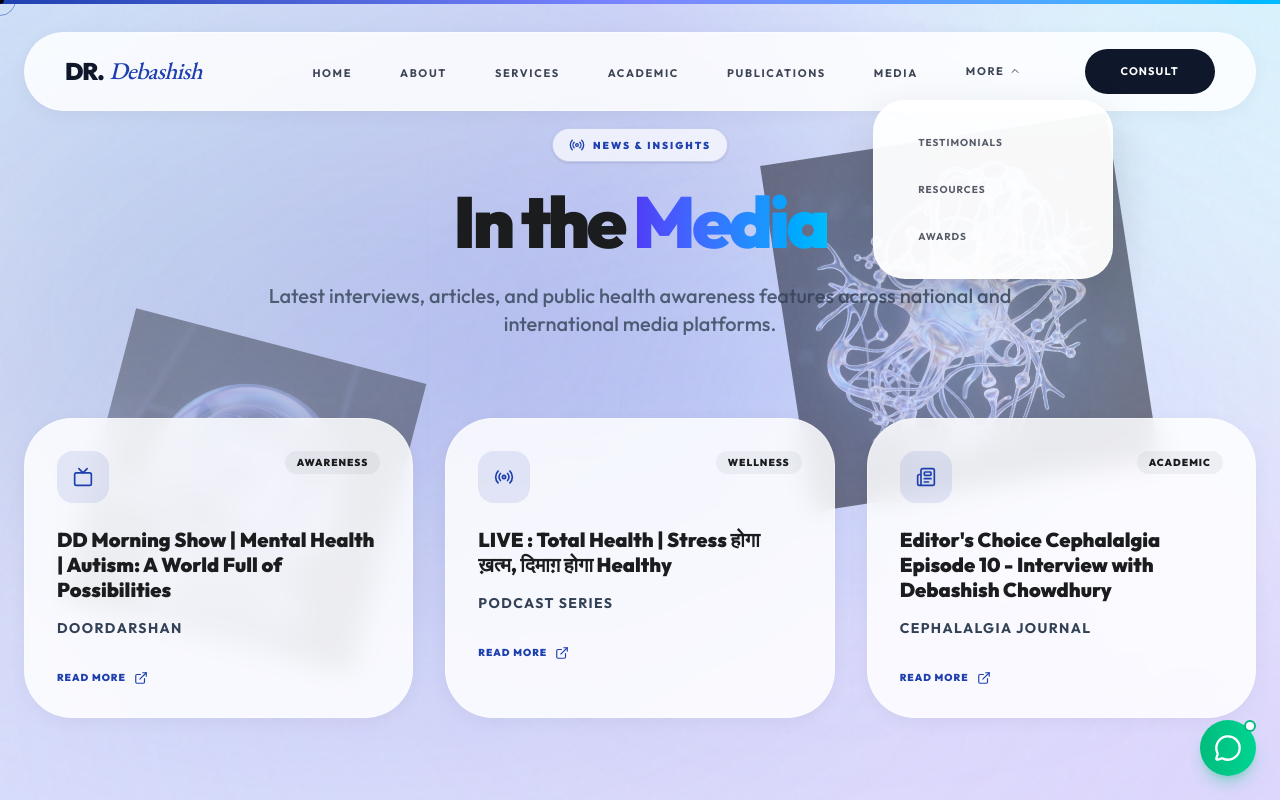
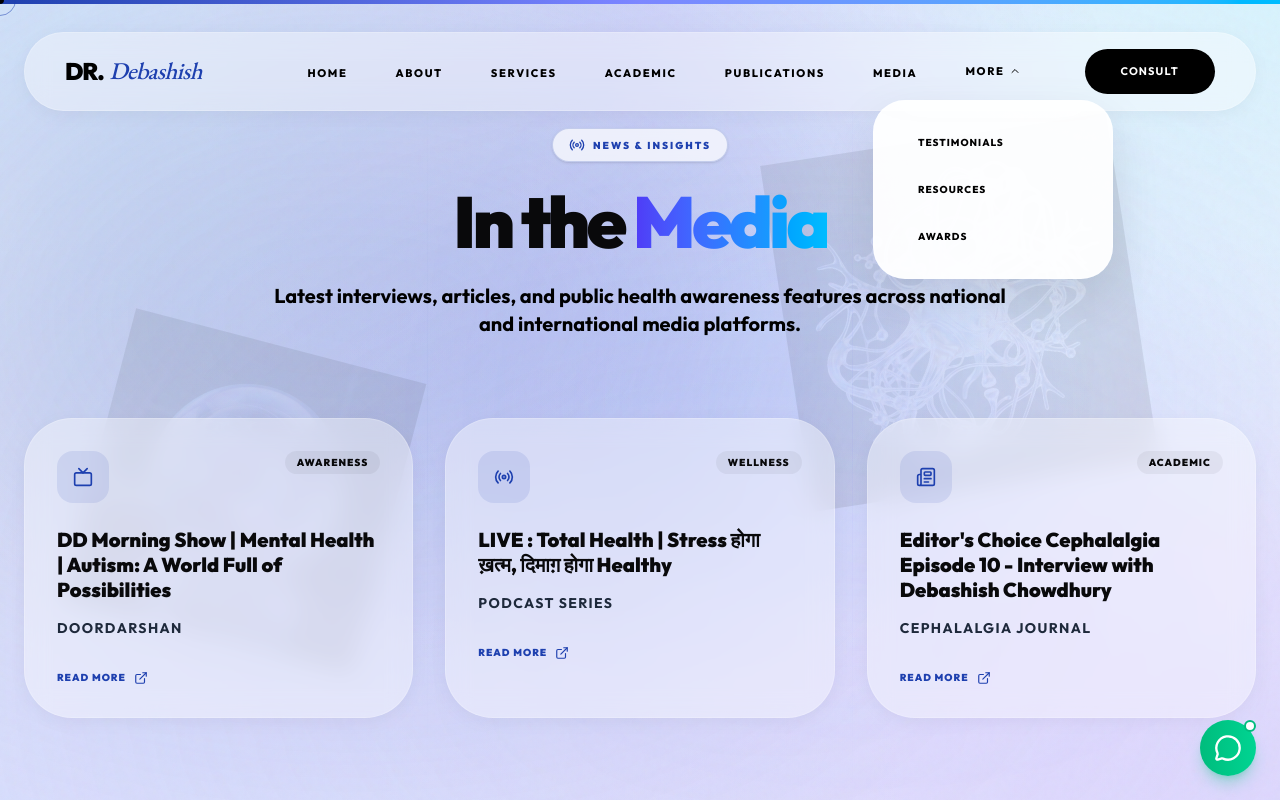
Before and after one commit to RNAHealthTech/DR.-Debashish, a Next.js app: page /media in a window 1280 px wide. Both pictures are taken after a click on the button "MORE". Shown: the top 800 px of the page. Built offline with nearby package versions, Linux system fonts and the light colour scheme.

Commit message:
fixes color

```diff
--- a/src/app/globals.css
+++ b/src/app/globals.css
@@ -2,9 +2,9 @@
 
 :root {
   --background: #FCFCFD;
-  --foreground: #1A1C1E;
-  --primary: #0F172A;
-  --secondary: #334155; /* Darker Slate for better readability */
+  --foreground: #09090B; /* Darker near-black */
+  --primary: #000000; /* Pure black for highest contrast */
+  --secondary: #1E293B; /* Darker Slate for better readability */
   --accent: #1E40AF; /* Deeper Professional Medical Blue */
   --muted: #F8FAFC;
   --card: #FFFFFF;
@@ -74,9 +74,9 @@ body {
 
 @layer utilities {
   .glass {
-    background: rgba(255, 255, 255, 0.85);
+    background: rgba(255, 255, 255, 0.4);
     backdrop-filter: blur(12px);
-    border: 1px solid rgba(255, 255, 255, 0.4);
+    border: 1px solid rgba(255, 255, 255, 0.2);
     box-shadow: 0 4px 20px -2px rgba(0, 0, 0, 0.05);
   }
 
--- a/src/app/media/page.tsx
+++ b/src/app/media/page.tsx
@@ -112,7 +112,7 @@ const MediaPage = () => {
           <h1 className="text-5xl lg:text-7xl font-black tracking-tighter mb-6">
             In the <span className="text-gradient">Media</span>
           </h1>
-          <p className="text-xl text-secondary max-w-3xl mx-auto font-medium opacity-80">
+          <p className="text-xl text-primary font-bold max-w-3xl mx-auto">
             Latest interviews, articles, and public health awareness features across national and international media platforms.
           </p>
         </motion.div>
@@ -125,7 +125,7 @@ const MediaPage = () => {
               initial={{ opacity: 0, scale: 0.95 }}
               animate={{ opacity: 1, scale: 1 }}
               transition={{ delay: i * 0.1 }}
-              className="glass p-8 rounded-[3rem] border border-white/60 shadow-xl group hover:border-accent/40 transition-all hover:shadow-2xl hover:-translate-y-1"
+              className="glass p-8 rounded-[3rem] border border-white/20 shadow-lg group hover:border-accent/40 transition-all hover:shadow-xl hover:-translate-y-1"
             >
               <div className="flex justify-between items-start mb-6">
                 <div className="p-4 bg-accent/10 rounded-2xl text-accent">
@@ -164,7 +164,7 @@ const MediaPage = () => {
                 whileHover={{ y: -10 }}
                 className="relative group cursor-pointer block"
               >
-                <div className="aspect-video bg-primary/5 rounded-[3rem] overflow-hidden border border-white/60 shadow-2xl relative">
+                <div className="aspect-video bg-primary/5 rounded-[3rem] overflow-hidden border border-white/20 shadow-xl relative">
                   <img
                     src={video.thumbnail}
                     alt={video.title}
@@ -210,7 +210,7 @@ const MediaPage = () => {
                 initial={{ opacity: 0, y: 20 }}
                 animate={{ opacity: 1, y: 0 }}
                 transition={{ delay: i * 0.1 }}
-                className="glass p-8 rounded-[2.5rem] border border-white/60 shadow-xl group hover:border-accent/40 transition-all flex flex-col justify-between hover:shadow-2xl hover:-translate-y-1"
+                className="glass p-8 rounded-[2.5rem] border border-white/20 shadow-lg group hover:border-accent/40 transition-all flex flex-col justify-between hover:shadow-xl hover:-translate-y-1"
               >
                 <div>
                   <div className="mb-6">{item.icon}</div>
--- a/src/components/FloatingBlobs.tsx
+++ b/src/components/FloatingBlobs.tsx
@@ -66,7 +66,7 @@ const FloatingBlobs = () => {
           repeat: Infinity,
           ease: "easeInOut",
         }}
-        className="absolute top-[15%] right-[10%] w-[350px] h-[350px] opacity-50 mix-blend-multiply dark:mix-blend-screen grayscale-[0.1] brightness-110"
+        className="absolute top-[15%] right-[10%] w-[350px] h-[350px] opacity-[0.08] dark:opacity-20 grayscale-[0.1] brightness-110 pointer-events-none"
       >
         <Image
           src="/bg-3d-1.png"
@@ -88,7 +88,7 @@ const FloatingBlobs = () => {
           repeat: Infinity,
           ease: "easeInOut",
         }}
-        className="absolute bottom-[15%] left-[5%] w-[300px] h-[300px] opacity-40 mix-blend-multiply dark:mix-blend-screen grayscale-[0.2]"
+        className="absolute bottom-[15%] left-[5%] w-[300px] h-[300px] opacity-[0.08] dark:opacity-20 grayscale-[0.2] pointer-events-none"
       >
         <Image
           src="/bg-3d-2.png"
--- a/src/components/Hero.tsx
+++ b/src/components/Hero.tsx
@@ -57,7 +57,7 @@ const Hero = () => {
             >
               <h2 className="text-3xl font-bold text-primary tracking-tight">Dr. (Prof.) Debashish Chowdhury</h2>
               <div className="h-1 w-20 bg-accent/20 rounded-full"></div>
-              <p className="text-xs font-bold uppercase tracking-[0.1em] text-primary/80 leading-relaxed max-w-md">
+              <p className="text-xs font-extrabold uppercase tracking-[0.1em] text-primary leading-relaxed max-w-md">
                 MBBS, MD (Medicine), DM (Neurology), FIAN, FANA, FRCP (London)
               </p>
               <p className="text-xl text-secondary max-w-xl leading-relaxed font-medium">
@@ -134,7 +134,7 @@ const Hero = () => {
         <Marquee gradient={false} speed={40} pauseOnHover={true}>
           <div className="flex items-center space-x-16 pr-16">
             {["BLK-Max Super Speciality", "GIPMER (GB Pant Hospital)", "Indian Academy of Neurology", "World Federation of Neurology", "American Academy of Neurology", "Movement Disorder Society", "International Headache Society", "Harvard Medical International"].map((name, i) => (
-              <span key={i} className="text-sm font-bold text-primary/60 whitespace-nowrap uppercase tracking-widest">
+              <span key={i} className="text-sm font-extrabold text-primary whitespace-nowrap uppercase tracking-widest">
                 {name}
               </span>
             ))}
--- a/src/components/Navbar.tsx
+++ b/src/components/Navbar.tsx
@@ -50,7 +50,7 @@ const Navbar = () => {
   return (
     <nav className={`fixed top-0 w-full z-50 transition-all duration-500 ${scrolled ? 'py-4' : 'py-8'}`}>
       <div className="container mx-auto px-6">
-        <div className={`glass px-10 py-4 rounded-full flex items-center justify-between transition-all duration-500 ${scrolled ? 'shadow-[0_15px_40px_rgba(0,0,0,0.08)] border-white/60 backdrop-blur-3xl' : 'border-white/30 backdrop-blur-2xl'}`}>
+        <div className={`glass px-10 py-4 rounded-full flex items-center justify-between transition-all duration-500 ${scrolled ? 'shadow-md border-white/30 backdrop-blur-3xl' : 'border-white/20 backdrop-blur-2xl'}`}>
           <Link href="/" className="text-2xl flex items-center group">
             <span className="text-primary font-black tracking-tighter">DR.</span>
             <span className="text-accent ml-1.5 font-serif italic font-medium tracking-tight group-hover:text-primary transition-colors">Debashish</span>
@@ -64,7 +64,7 @@ const Navbar = () => {
                   <button
                     onMouseEnter={() => setActiveDropdown(link.name)}
                     onClick={() => setActiveDropdown(activeDropdown === link.name ? null : link.name)}
-                    className="flex items-center space-x-1 text-[11px] font-bold uppercase tracking-[0.15em] text-primary/80 hover:text-accent transition-colors"
+                    className="flex items-center space-x-1 text-[11px] font-extrabold uppercase tracking-[0.15em] text-primary hover:text-accent transition-colors"
                   >
                     <span>{link.name}</span>
                     <ChevronDown size={12} className={`transition-transform duration-300 ${activeDropdown === link.name ? 'rotate-180' : ''}`} />
@@ -72,7 +72,7 @@ const Navbar = () => {
                 ) : (
                   <Link
                     href={link.href}
-                    className="text-[11px] font-bold uppercase tracking-[0.15em] text-primary/80 hover:text-accent transition-colors"
+                    className="text-[11px] font-extrabold uppercase tracking-[0.15em] text-primary hover:text-accent transition-colors"
                   >
                     {link.name}
                   </Link>
@@ -87,14 +87,14 @@ const Navbar = () => {
                         animate={{ opacity: 1, y: 0, scale: 1 }}
                         exit={{ opacity: 0, y: 15, scale: 0.95 }}
                         onMouseLeave={() => setActiveDropdown(null)}
-                        className="absolute top-full left-1/2 -translate-x-1/2 mt-5 w-60 bg-white/95 backdrop-blur-xl rounded-[2rem] p-5 shadow-[0_20px_50px_rgba(0,0,0,0.15)] border border-white/50 z-50"
+                        className="absolute top-full left-1/2 -translate-x-1/2 mt-5 w-60 bg-white/95 backdrop-blur-xl rounded-[2rem] p-5 shadow-[0_20px_50px_rgba(0,0,0,0.1)] border border-white/20 z-50"
                       >
                         <div className="flex flex-col space-y-1">
                           {link.dropdown.map((subItem) => (
                             <Link
                               key={subItem.name}
                               href={subItem.href}
-                              className="px-6 py-3.5 text-[10px] font-bold uppercase tracking-widest text-primary/70 hover:text-accent hover:bg-accent/5 rounded-2xl transition-all"
+                              className="px-6 py-3.5 text-[10px] font-extrabold uppercase tracking-widest text-primary hover:text-accent hover:bg-accent/5 rounded-2xl transition-all"
                               onClick={() => setActiveDropdown(null)}
                             >
                               {subItem.name}
```
